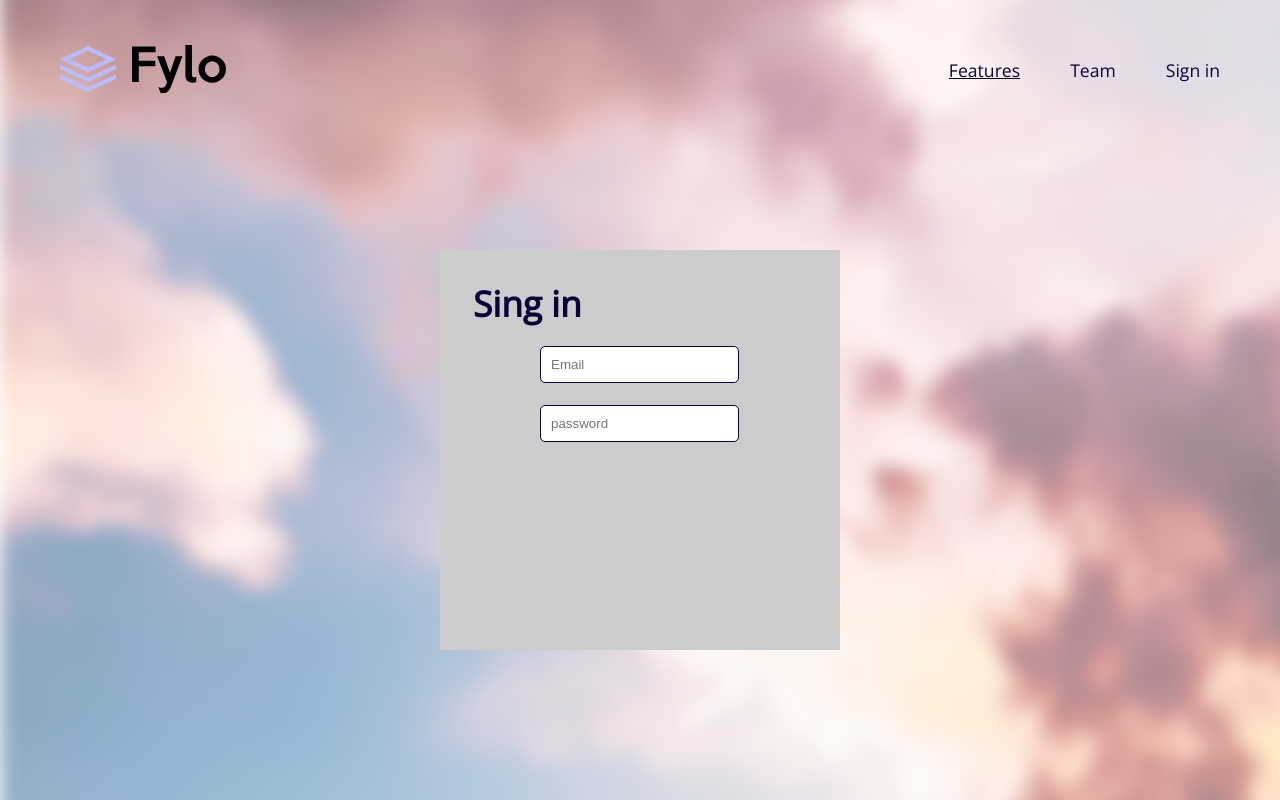
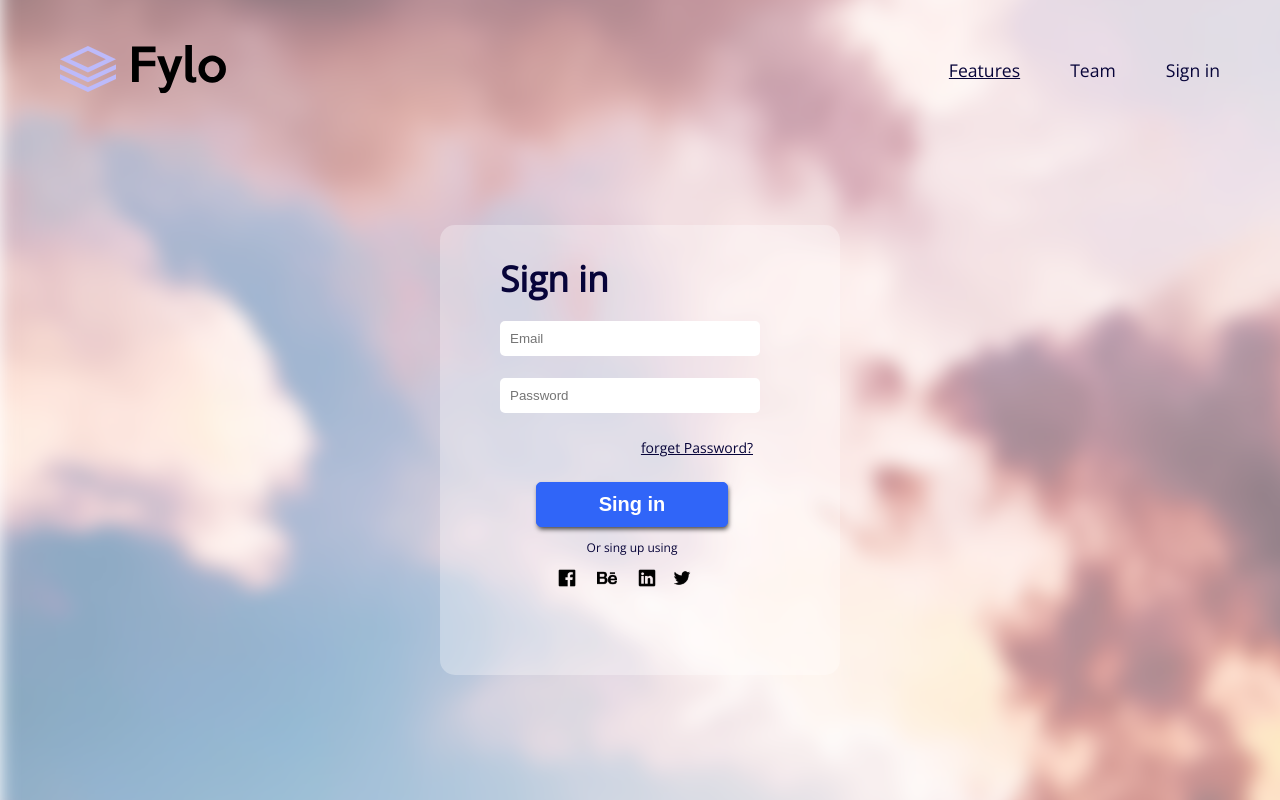
Before and after one commit to Fitahsoufian/C2N2-1, a plain HTML site: page login.html in a window 1280 px wide. Drawn offline with nearby package versions, Linux system fonts and the light colour scheme.

Commit message:
page final

```diff
--- a/login.html
+++ b/login.html
@@ -7,7 +7,8 @@
     <title>Document</title>
     <link rel="stylesheet" href="style.css">
 </head>
-<body class="login-body">
+<body >
+    <header>
     <div class="container">
         <nav>
             <img class="logo" src="./img/logo.svg" alt="fylo" />
@@ -18,22 +19,35 @@
             </ul>
         </nav>
         </div>
+    </header>
+    <div class="opo"></div>
         <div class="singup">
-            <h2>Sing in</h2>
+
+            <h2 style="text-align: start;">Sign in</h2>
             <div class="email">
                 <form>
                     <div class="contact">
                    <input type="email"placeholder="Email"required></li>
-                   <input type="password"placeholder="password"required></li>
+                   <input type="password"placeholder="Password"required></li>
+
                      </div>
                 </form>
-            </div>
-            <div class="password"></div>
-              <h5></h5>
-              <div class="buton"></div>
-              <h6></h6>
-              <div class="resauxsociaux"></div>
+                <div class="p">
+                    <P>forget Password?</P>
+                </div>
 
-        </div>
+
+              <div class="fle">
+                <button class="button"><strong style="font-size: 20px;">Sing in</strong> </button>
+
+              <p style="text-align: center;font-size: 0.75rem;"> Or sing up using </p>
+              <div class="resauxsociaux">
+
+                  <img class="rs" src="/img/facebook.png"> <img class = "rs"src="/img/behance.png">
+                  <img class="rs" src="/img/linkedin.png"><img class="rs" src="/img/twitter.png">
+              </div>
+
+
+    </div>
 </body>
 </html>
--- a/style.css
+++ b/style.css
@@ -511,11 +511,97 @@ li:hover {
 
 
 
+
+
+
+
+
+
+
+
+
+
+
+
+
+
+
+
+
+
+
+
+
+
+
+
+
+
+
+
+
+
+
+
+
+
+
+
+
+
+
+
+
+
+
+
+
+
+
+
+
+
+
+
+
+
+
+
+
+
+
+
+
+
+
+
+
+
+
+
+
+
+
+
+
+
+
+
+
+
+
+
+
+
+
+
+
 /* login page css */
 body{
     background-image: url(/img/page3.png);
 }
 .singup{
+    border-radius: 15px;
     position: absolute;
     margin: auto;
     top: 99px;
@@ -523,16 +609,58 @@ body{
     bottom: 0px;
     left: 0;
     width: 400px;
-    height: 400px;
-    background-color: #ccc;
-
+    height: 450px;
+}
+.opo{
+    border-radius: 15px;
+    position: absolute;
+    margin: auto;
+    top: 99px;
+    right: 0px;
+    bottom: 0px;
+    left: 0;
+    width: 400px;
+    height: 450px;
+    background-color: #fff;
+    opacity: 0.3;
 }
 .contact{
     display: flex;
     flex-direction: column;
-     margin-left: 25%;
+     margin-left: 15%;
      GAP: 22px;
+     WIDTH: 270PX;
 }
 .singup h2{
-    margin-left: 33px;
+    margin-left: 60px;
+
 }
+input{
+    opacity: 1;
+    border: none;
+}
+.p{
+    padding: 11px;
+    MARGIN-RIGHT: 76px;
+    FLOAT: RIGHT;
+    text-decoration: underline;
+    font-size: 7px;
+}
+.fle{
+    display: flex;
+    flex-direction: column;
+    WIDTH: 100%;
+    padding: 0rem 7rem 1rem 6rem;
+}
+.p p{
+    font-size: 14px;
+}
+.rs{
+    padding-right: 15px;
+
+    WIDTH: 35px;
+    text-align: center;
+}
+.resauxsociaux{
+    text-align: center;
+}
```
